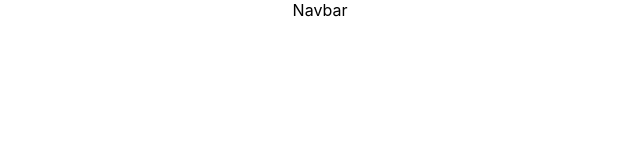
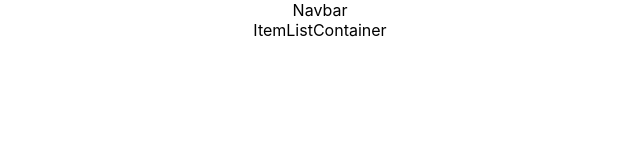
Before and after one commit to SmaelNicolas/Ej_1raEntrega_ReactJs, a React (Create React App) app: page / in a window 1280 px wide. Shown: the top 160 px of the page, without its empty margins (320-960 px from the left). Built offline with nearby package versions, Linux system fonts and the light colour scheme.

Commit message:
import itemListcontainer

```diff
--- a/src/App.js
+++ b/src/App.js
@@ -1,10 +1,12 @@
 import "./App.css";
+import { ItemListContainer } from "./components/ItemListContainer/ItemListContainer";
 import { Navbar } from "./components/Navbar/Navbar";
 
 function App() {
 	return (
 		<div className='container--app'>
 			<Navbar />
+			<ItemListContainer />
 		</div>
 	);
 }
```
